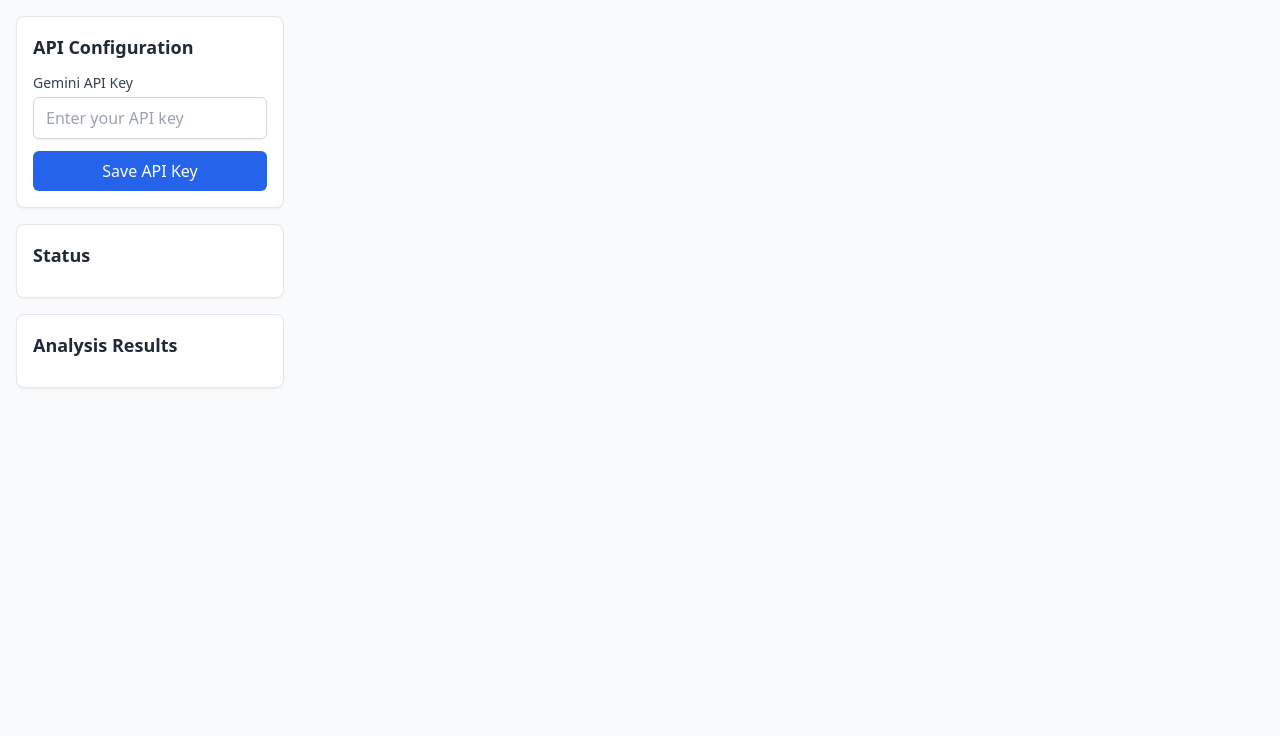
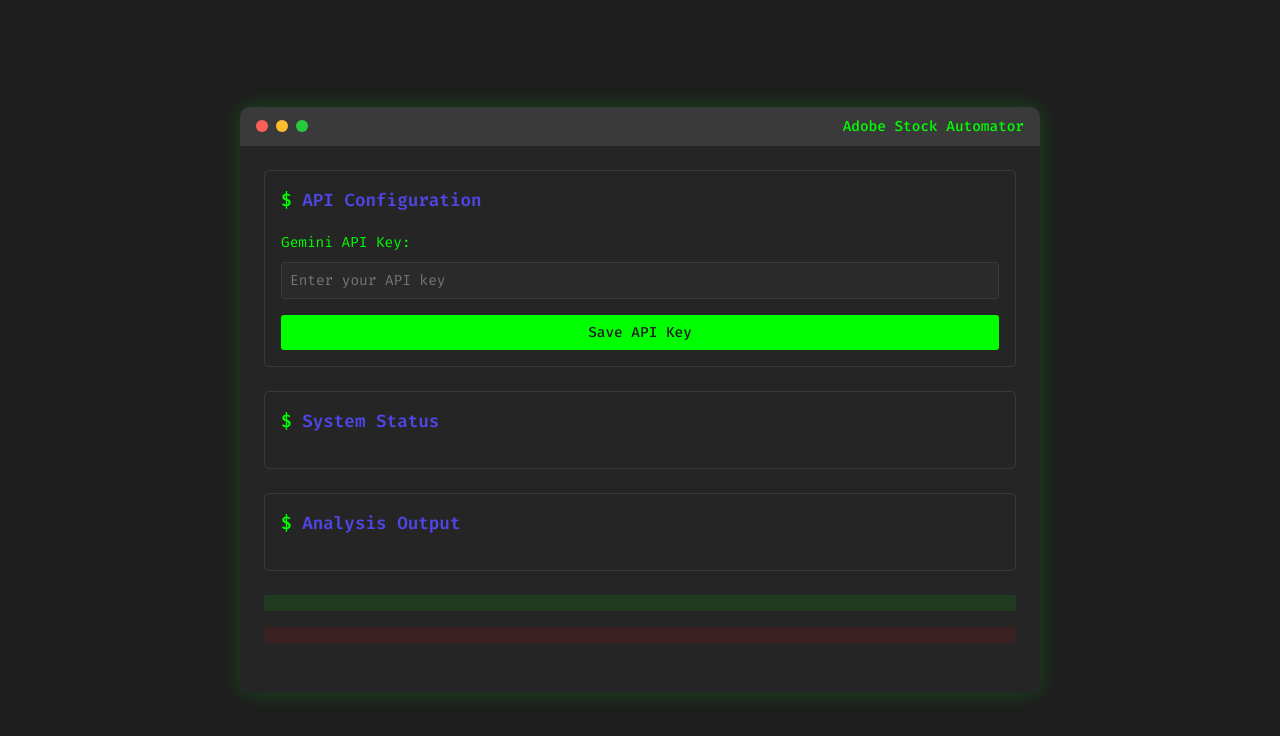
Before and after one commit to SandunLB/ASC_monitor, a browser extension: page final extension/sidebar.html in a window 1280 px wide. Drawn offline with nearby package versions, Linux system fonts and the light colour scheme.

Commit message:
Update extension name and enhance sidebar UI; add page refresh logic for high count

```diff
--- a/final extension/sidebar.html
+++ b/final extension/sidebar.html
@@ -1,67 +1,243 @@
 <!DOCTYPE html>
-<html>
+<html lang="en">
 <head>
-    <title>Stock Monitor & Analyzer</title>
-    <link href="https://cdnjs.cloudflare.com/ajax/libs/tailwindcss/2.2.19/tailwind.min.css" rel="stylesheet">
+    <meta charset="UTF-8">
+    <meta name="viewport" content="width=device-width, initial-scale=1.0">
+    <title>Adobe Stock Automator - Terminal Edition</title>
     <style>
+        @import url('https://fonts.googleapis.com/css2?family=Fira+Code:wght@400;500;600&display=swap');
+
+        :root {
+            --bg-color: #1e1e1e;
+            --text-color: #00ff00;
+            --accent-color: #4f46e5;
+            --border-color: #3a3a3a;
+            --input-bg: #2a2a2a;
+            --card-bg: #252525;
+        }
+
+        * {
+            box-sizing: border-box;
+            margin: 0;
+            padding: 0;
+        }
+
         body {
-            width: 300px;
-            padding: 16px;
-            font-family: system-ui, -apple-system, sans-serif;
+            font-family: 'Fira Code', monospace;
+            background-color: var(--bg-color);
+            color: var(--text-color);
+            line-height: 1.6;
+            min-height: 100vh;
+            display: flex;
+            justify-content: center;
+            align-items: center;
+            padding: 2rem;
         }
-        .fade-in {
-            animation: fadeIn 0.5s;
+
+        .terminal {
+            max-width: 800px;
+            width: 100%;
+            background-color: var(--card-bg);
+            border-radius: 10px;
+            box-shadow: 0 0 20px rgba(0, 255, 0, 0.2);
+            overflow: hidden;
         }
-        @keyframes fadeIn {
-            from { opacity: 0; }
-            to { opacity: 1; }
+
+        .terminal-header {
+            background-color: var(--border-color);
+            padding: 0.5rem 1rem;
+            display: flex;
+            justify-content: space-between;
+            align-items: center;
+        }
+
+        .terminal-title {
+            font-size: 0.9rem;
+            font-weight: 500;
+        }
+
+        .terminal-buttons {
+            display: flex;
+            gap: 0.5rem;
+        }
+
+        .terminal-button {
+            width: 12px;
+            height: 12px;
+            border-radius: 50%;
+        }
+
+        .close { background-color: #ff5f56; }
+        .minimize { background-color: #ffbd2e; }
+        .maximize { background-color: #27c93f; }
+
+        .terminal-content {
+            padding: 1.5rem;
+        }
+
+        .card {
+            border: 1px solid var(--border-color);
+            border-radius: 5px;
+            padding: 1rem;
+            margin-bottom: 1.5rem;
+        }
+
+        h2 {
+            font-size: 1.1rem;
+            font-weight: 600;
+            color: var(--accent-color);
+            margin-bottom: 1rem;
+        }
+
+        h2::before {
+            content: "$ ";
+            color: var(--text-color);
+        }
+
+        label {
+            display: block;
+            font-size: 0.9rem;
+            margin-bottom: 0.5rem;
+        }
+
+        input[type="password"] {
+            width: 100%;
+            padding: 0.5rem;
+            font-family: 'Fira Code', monospace;
+            font-size: 0.9rem;
+            background-color: var(--input-bg);
+            border: 1px solid var(--border-color);
+            border-radius: 3px;
+            color: var(--text-color);
+            margin-bottom: 1rem;
+        }
+
+        input[type="password"]:focus {
+            outline: none;
+            border-color: var(--accent-color);
+            box-shadow: 0 0 0 2px rgba(79, 70, 229, 0.2);
+        }
+
+        button {
+            width: 100%;
+            padding: 0.5rem;
+            font-family: 'Fira Code', monospace;
+            font-size: 0.9rem;
+            font-weight: 500;
+            color: var(--bg-color);
+            background-color: var(--text-color);
+            border: none;
+            border-radius: 3px;
+            cursor: pointer;
+            transition: background-color 0.3s ease, transform 0.3s ease;
+        }
+
+        button:hover {
+            background-color: #00cc00;
+            transform: translateY(-2px);
+        }
+
+        button:focus {
+            outline: none;
+            box-shadow: 0 0 0 2px rgba(0, 255, 0, 0.5);
+        }
+
+        .text-sm {
+            font-size: 0.8rem;
+            margin-bottom: 0.5rem;
+        }
+
+        #status, #error {
+            text-align: center;
+            font-size: 0.9rem;
+            font-weight: 500;
+            margin-top: 1rem;
+            padding: 0.5rem;
+            border-radius: 3px;
+        }
+
+        #status {
+            background-color: rgba(0, 255, 0, 0.1);
+            color: #00ff00;
+        }
+
+        #error {
+            background-color: rgba(255, 0, 0, 0.1);
+            color: #ff0000;
+        }
+
+        .blink {
+            animation: blink 1s infinite;
+        }
+
+        @keyframes blink {
+            0% { opacity: 0; }
+            50% { opacity: 1; }
+            100% { opacity: 0; }
+        }
+
+        @media (max-width: 600px) {
+            body {
+                padding: 1rem;
+            }
+
+            .terminal {
+                border-radius: 0;
+            }
+
+            .terminal-content {
+                padding: 1rem;
+            }
         }
     </style>
 </head>
-<body class="bg-gray-50">
-    <div class="space-y-4">
+<body>
+    <div class="terminal">
+        <div class="terminal-header">
+            <div class="terminal-buttons">
+                <div class="terminal-button close"></div>
+                <div class="terminal-button minimize"></div>
+                <div class="terminal-button maximize"></div>
+            </div>
+            <div class="terminal-title">Adobe Stock Automator</div>
+        </div>
+        <div class="terminal-content">
             <!-- API Key Section -->
-        <div class="bg-white p-4 rounded-lg border border-gray-200 shadow-sm">
-            <div class="space-y-3">
-                <h2 class="text-lg font-semibold text-gray-800">API Configuration</h2>
+            <div class="card">
+                <h2>API Configuration</h2>
                 <div>
-                    <label class="block text-sm font-medium text-gray-700 mb-1">Gemini API Key</label>
-                    <input type="password" id="apiKey"
-                           class="w-full px-3 py-2 border border-gray-300 rounded-md shadow-sm focus:ring-blue-500 focus:border-blue-500"
-                           placeholder="Enter your API key">
-                </div>
-                <button id="saveKey"
-                        class="w-full px-4 py-2 bg-blue-600 text-white rounded-md hover:bg-blue-700 focus:outline-none focus:ring-2 focus:ring-blue-500 focus:ring-offset-2">
-                    Save API Key
-                </button>
+                    <label for="apiKey">Gemini API Key:</label>
+                    <input type="password" id="apiKey" placeholder="Enter your API key">
+                    <button id="saveKey">Save API Key</button>
                 </div>
             </div>
 
             <!-- Status Section -->
-        <div class="bg-white p-4 rounded-lg border border-gray-200 shadow-sm">
-            <h2 class="text-lg font-semibold text-gray-800 mb-3">Status</h2>
-            <div class="space-y-2">
-                <div id="accountInfo" class="text-sm text-gray-600"></div>
-                <div id="currentPage" class="text-sm text-gray-600"></div>
-                <div id="buttonValue" class="text-sm text-gray-600"></div>
-                <div id="lastUpdate" class="text-sm text-gray-600"></div>
-            </div>
+            <div class="card">
+                <h2>System Status</h2>
+                <div id="accountInfo" class="text-sm"></div>
+                <div id="currentPage" class="text-sm"></div>
+                <div id="buttonValue" class="text-sm"></div>
+                <div id="lastUpdate" class="text-sm"></div>
             </div>
 
             <!-- Analysis Results Section -->
-        <div class="bg-white p-4 rounded-lg border border-gray-200 shadow-sm">
-            <h2 class="text-lg font-semibold text-gray-800 mb-3">Analysis Results</h2>
-            <div id="analysisResults" class="space-y-2">
-                <div id="gridResult" class="text-sm text-gray-600"></div>
-                <div id="descriptionResult" class="text-sm text-gray-600"></div>
+            <div class="card">
+                <h2>Analysis Output</h2>
+                <div id="analysisResults">
+                    <div id="gridResult" class="text-sm"></div>
+                    <div id="descriptionResult" class="text-sm"></div>
                 </div>
             </div>
 
             <!-- Status Messages -->
-        <div id="status" class="text-center text-sm"></div>
+            <div id="status"></div>
 
             <!-- Error Messages -->
-        <div id="error" class="text-center text-sm text-red-600"></div>
+            <div id="error"></div>
+
+            <div class="blink">_</div>
+        </div>
     </div>
 
     <script src="sidebar.js"></script>
```
Also changed, not shown: final extension/background.js (+24 -2 lines), final extension/manifest.json. Lines whose indentation alone changed are shown as unchanged.
